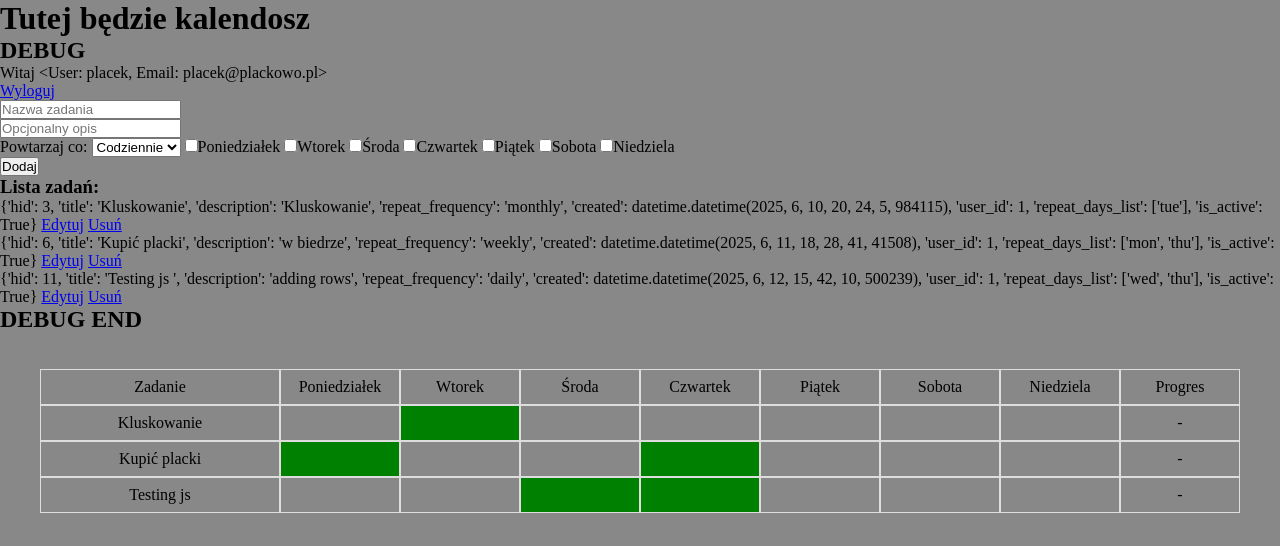
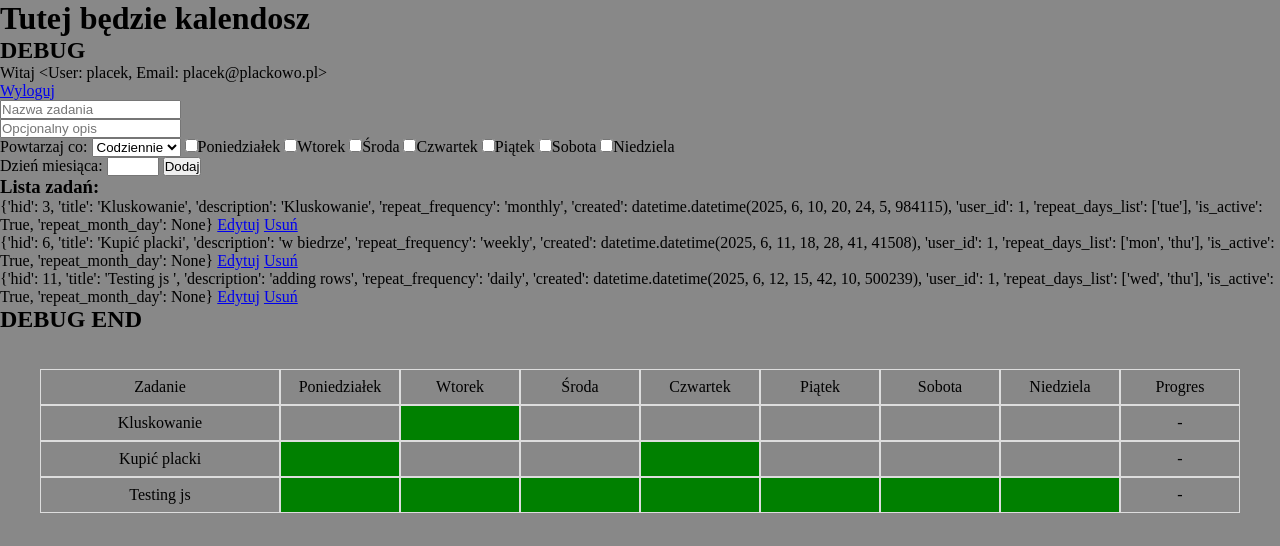
Before and after one commit to pancake-dave/habitcakes, a Flask app: page /dashboard in a window 1280 px wide. Shown: the top 546 px of the page. Run offline with Flask 3, Linux system fonts and the light colour scheme; a user stored in the database is signed in; data comes from the database, SQL or seed files in the repository; data that the repository does not hold is empty; parts of the project's set-up code (start-up, migrations or seed data) failed here and were passed over.

Commit message:
more logic in js for habits repeated on user selected intervals

```diff
--- a/habitcakesapp/blueprints/core/routes.py
+++ b/habitcakesapp/blueprints/core/routes.py
@@ -26,7 +26,8 @@
             'created': habit.created,
             'user_id': habit.user_id,
             'repeat_days_list': habit.repeat_day.split('.') if habit.repeat_day else [],
-            'is_active': habit.is_active
+            'is_active': habit.is_active,
+            'repeat_month_day': habit.repeat_month_day
         }
         processed_habits.append(habit_dict)
 
@@ -48,6 +49,7 @@
             'repeat_day': habit.repeat_day,
             'created': habit.created.isoformat(),
             'is_active': habit.is_active,
+            'repeat_month_day': habit.repeat_month_day
         })
     #sending completion data
     today = date.today()
--- a/habitcakesapp/blueprints/core/templates/core/dashboard.html
+++ b/habitcakesapp/blueprints/core/templates/core/dashboard.html
@@ -26,7 +26,10 @@
         <input type="checkbox" id="saturday" name="repeat_day" value="sat"><label for="saturday">Sobota</label>
         <input type="checkbox" id="sunday" name="repeat_day" value="sun"><label for="sunday">Niedziela</label><br>
 
+        <label for="repeat_month_day" id="repeat_month_day">Dzień miesiąca:</label>
+        <input type="number" name="repeat_month_day" min="1" max="31">
         <input type="submit" value="Dodaj">
+
 
     </form>
     <h3>Lista zadań:</h3>
--- a/habitcakesapp/blueprints/habits/models.py
+++ b/habitcakesapp/blueprints/habits/models.py
@@ -14,6 +14,7 @@
     repeat_day = db.Column(db.String, nullable=True)
     created = db.Column(db.DateTime, default=datetime.now(), nullable=False)
     is_active = db.Column(db.Boolean, default=True, nullable=False)
+    repeat_month_day = db.Column(db.Integer,nullable=True)
     # database relationship
     user_id = db.Column(db.Integer, db.ForeignKey('users.uid'), nullable=False, index=True)
     user = db.relationship('User', back_populates='habits')
--- a/habitcakesapp/blueprints/habits/routes.py
+++ b/habitcakesapp/blueprints/habits/routes.py
@@ -16,8 +16,9 @@
     repeat_frequency = request.form.get('repeat_frequency')
     repeat_day = ".".join(request.form.getlist('repeat_day'))
     user_id = int(current_user.uid)
+    repeat_month_day = int(request.form.get('repeat_month_day'))
     # adding new habit to database
-    habit = Habit(title=title, description=description, repeat_frequency=repeat_frequency, repeat_day=repeat_day, user_id=user_id)
+    habit = Habit(title=title, description=description, repeat_frequency=repeat_frequency, repeat_day=repeat_day, user_id=user_id, repeat_month_day=repeat_month_day)
     db.session.add(habit)
     db.session.commit()
 
@@ -60,6 +61,7 @@
         habit.repeat_frequency = request.form.get('repeat_frequency')
         habit.repeat_day = ".".join(request.form.getlist('repeat_day'))
         habit.is_active = 'is_active' in request.form
+        habit.repeat_month_day = int(request.form.get('repeat_month_day'))
         # updating habit in database
         db.session.commit()
         return redirect(url_for('core.dashboard'))
--- a/habitcakesapp/static/main.js
+++ b/habitcakesapp/static/main.js
@@ -45,23 +45,32 @@
                 const row = document.createElement('div');
                 row.className = 'habit-grid__row';
 
-                // Parse repeat_day
                 const repeatDays = habit.repeat_day ? habit.repeat_day.split('.') : [];
+                const createdDate = new Date(habit.created); // For monthly fallback
 
-                // Habit name
                 row.innerHTML = `<div class="habit-grid__cell habit-grid__cell--habit"><p>${habit.title}</p></div>`;
 
-                // Day checkboxes/cells
                 weekDates.forEach(date => {
                     const key = `${habit.hid}|${date}`;
                     const completed = completions[key];
-                    const jsDay = new Date(date).getDay(); // 0=Sunday, 1=Monday, etc.
-                    // Mapping JS days to repeatDay codes
+                    const jsDay = new Date(date).getDay();
                     const dayCodes = ['sun','mon','tue','wed','thu','fri','sat'];
                     const dayCode = dayCodes[jsDay];
 
-                    // Check if this day is in habit.repeat_day
-                    const canComplete = repeatDays.includes(dayCode);
+        // Enhanced logic for repeat_frequency with monthly fallback
+        let canComplete = false;
+        if (habit.repeat_frequency === "daily") {
+            canComplete = true;
+        } else if (habit.repeat_frequency === "weekly") {
+            canComplete = repeatDays.includes(dayCode);
+        } else if (habit.repeat_frequency === "monthly") {
+            // Use repeat_month_day if present, otherwise default to created date
+            const desiredDay = habit.repeat_month_day || createdDate.getDate();
+            const dayInMonth = new Date(date).getDate();
+            const lastDay = new Date(new Date(date).getFullYear(), new Date(date).getMonth() + 1, 0).getDate();
+            const dueDay = Math.min(desiredDay, lastDay);
+            canComplete = (dayInMonth === dueDay);
+        }
 
         row.innerHTML += `
             <div class="habit-grid__cell habit-grid__cell--habit ${canComplete ? 'can-complete' : ''}">
```
Also changed, not shown: habitcakesapp/migrations/versions/42f9e1a7377a_added_repeat_month_day_column_to_habits_.py (added, +32 -0 lines). Lines whose indentation alone changed are shown as unchanged.
